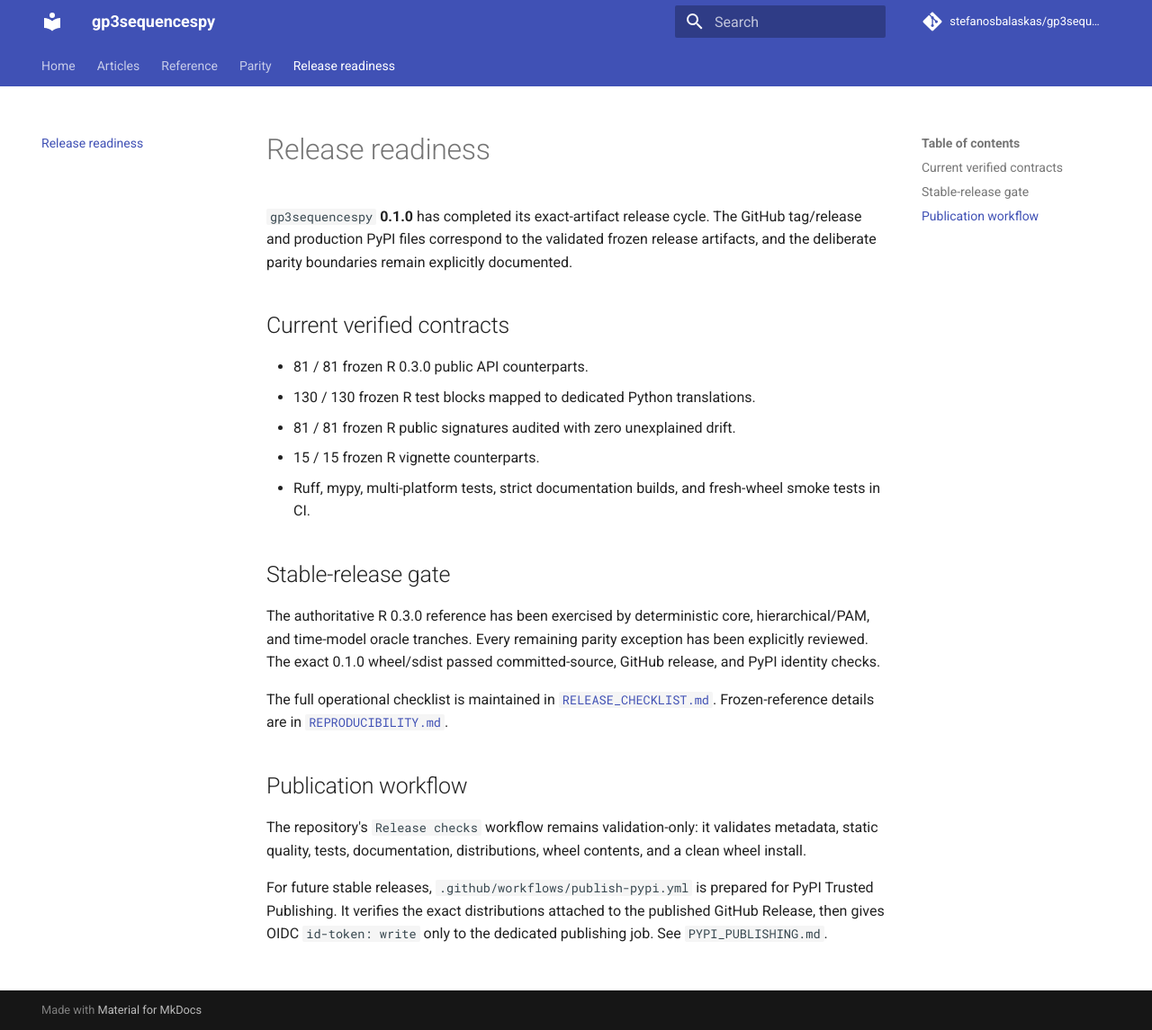
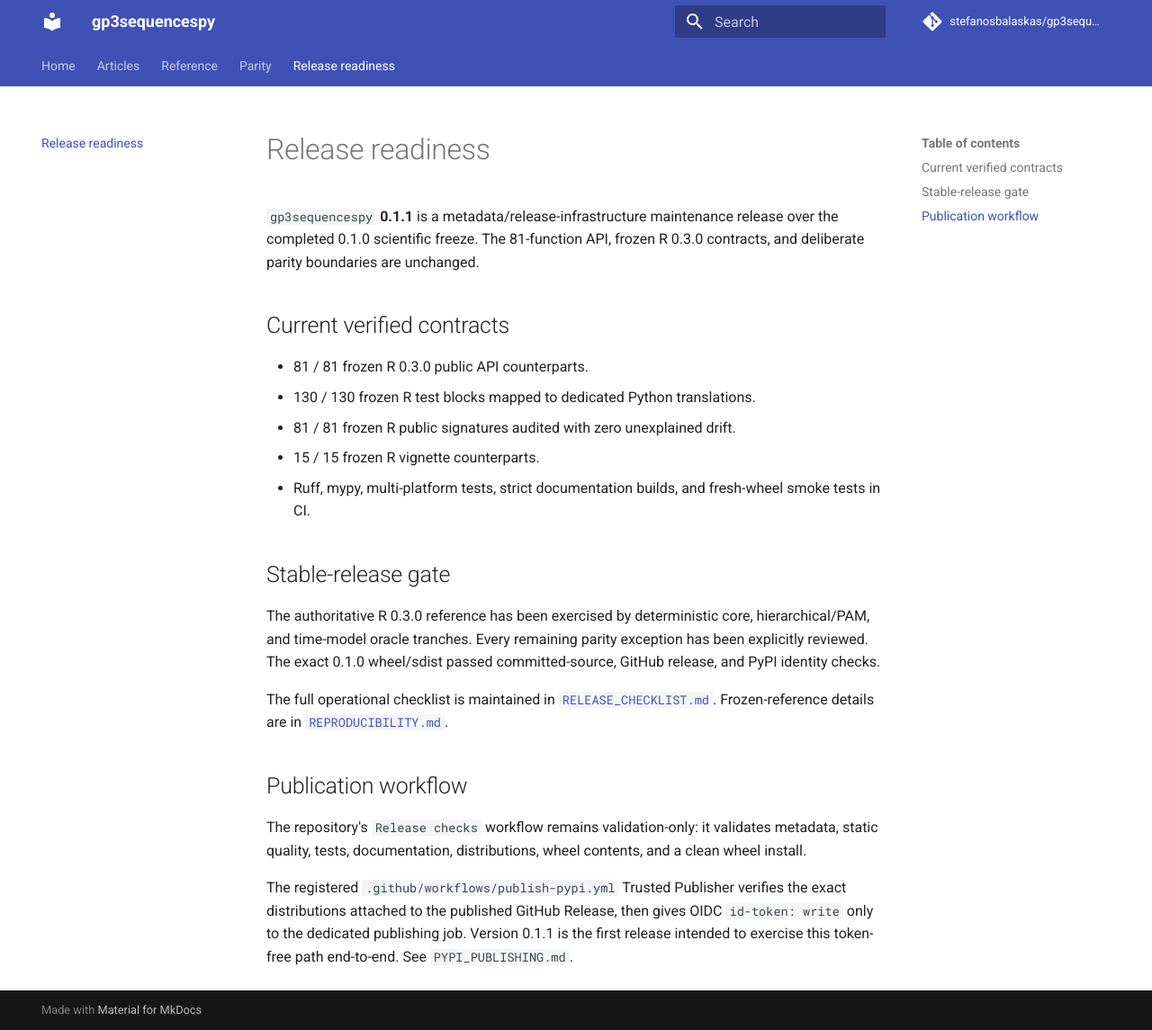
Before and after one commit to stefanosbalaskas/gp3sequencespy, an MkDocs documentation site: the page built from docs/release-readiness.md, in a window 1280 px wide and 1145 px high. Shown: the whole window at 90% size. Built offline with MkDocs 1.6.1 and Material for MkDocs 9.7.7, drawn with Linux system fonts in a browser that asks for light colours; comment, search, counter and statistics services are not loaded.

Commit message:
Prepare gp3sequencespy 0.1.1 metadata release

```diff
--- a/docs/release-readiness.md
+++ b/docs/release-readiness.md
@@ -1,6 +1,6 @@
 # Release readiness
 
-`gp3sequencespy` **0.1.0** has completed its exact-artifact release cycle. The GitHub tag/release and production PyPI files correspond to the validated frozen release artifacts, and the deliberate parity boundaries remain explicitly documented.
+`gp3sequencespy` **0.1.1** is a metadata/release-infrastructure maintenance release over the completed 0.1.0 scientific freeze. The 81-function API, frozen R 0.3.0 contracts, and deliberate parity boundaries are unchanged.
 
 ## Current verified contracts
 
@@ -26,7 +26,8 @@ The repository's `Release checks` workflow remains validation-only: it validates
 metadata, static quality, tests, documentation, distributions, wheel contents,
 and a clean wheel install.
 
-For future stable releases, `.github/workflows/publish-pypi.yml` is prepared for
-PyPI Trusted Publishing. It verifies the exact distributions attached to the
-published GitHub Release, then gives OIDC `id-token: write` only to the dedicated
-publishing job. See `PYPI_PUBLISHING.md`.
+The registered `.github/workflows/publish-pypi.yml` Trusted Publisher verifies
+the exact distributions attached to the published GitHub Release, then gives
+OIDC `id-token: write` only to the dedicated publishing job. Version 0.1.1 is
+the first release intended to exercise this token-free path end-to-end. See
+`PYPI_PUBLISHING.md`.
--- a/pyproject.toml
+++ b/pyproject.toml
@@ -4,7 +4,7 @@ build-backend = "hatchling.build"
 
 [project]
 name = "gp3sequencespy"
-version = "0.1.0"
+version = "0.1.1"
 description = "Transparent, reproducible, and auditable analysis of ordered categorical sequences in Python."
 readme = "README.md"
 requires-python = ">=3.11"
@@ -39,6 +39,7 @@ Documentation = "https://stefanosbalaskas.github.io/gp3sequencespy/"
 Source = "https://github.com/stefanosbalaskas/gp3sequencespy"
 Issues = "https://github.com/stefanosbalaskas/gp3sequencespy/issues"
 Changelog = "https://github.com/stefanosbalaskas/gp3sequencespy/blob/main/CHANGELOG.md"
+Archive = "https://doi.org/10.5281/zenodo.22166449"
 
 [project.optional-dependencies]
 dev = ["pytest>=8", "pytest-cov>=5", "hypothesis>=6", "ruff>=0.12", "mypy>=1.15", "build>=1.2"]
--- a/src/gp3sequencespy/__init__.py
+++ b/src/gp3sequencespy/__init__.py
@@ -121,7 +121,7 @@ from .visualisations import (
     plot_transition_network,
 )
 
-__version__ = "0.1.0"
+__version__ = "0.1.1"
 
 __all__ = [
     "GP3SequencesError",
```
Also changed, not shown: CHANGELOG.md (+23 -5 lines), PYPI_PUBLISHING.md (+8 -8 lines), README.md (+6 -4 lines), RELEASE_CHECKLIST.md (+11 -1 lines), REPRODUCIBILITY.md (+14 -0 lines), 5 other files.
